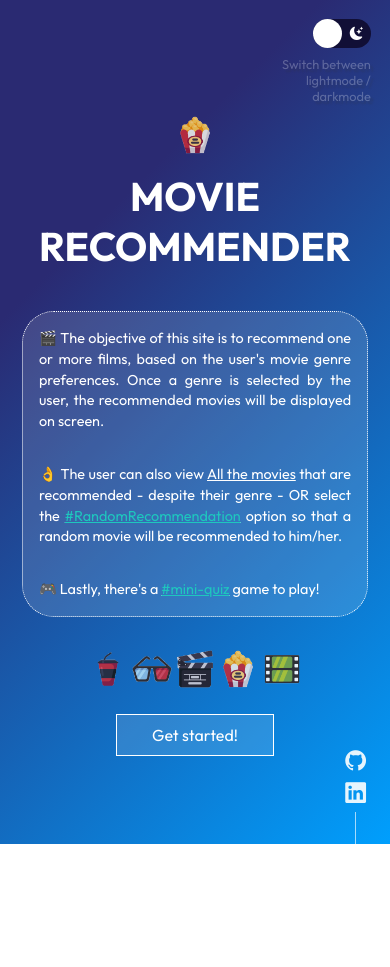
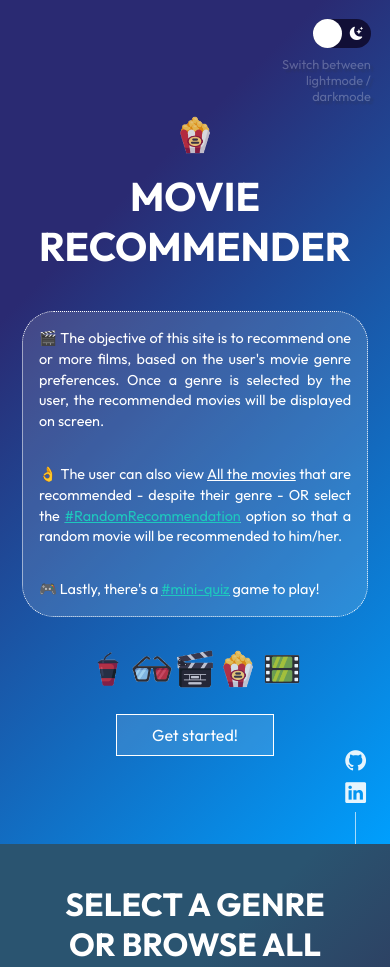
Before and after one commit to NicoScarafia/movie-recommendator, a website: page index.html in a window 390 px wide. Shown: the top 967 px of the page. Before the commit the page ends 844 px from the top, so only its background shows below. Drawn offline with nearby package versions, Linux system fonts and the light colour scheme; a web font is replaced by a local one.

Commit message:
Changed the scroll snap align in mobile

```diff
--- a/scss/style.scss
+++ b/scss/style.scss
@@ -47,6 +47,25 @@ p {
 }
 
 
+// MEDIA QUERIES MOBILE
+
+@media all and (max-width:576px) {
+
+    .container {
+        scroll-snap-type: unset; //proximity / mandatory
+        overflow-y: scroll;
+        min-height: 100vh;
+        height: auto;
+
+        section {
+            min-height: 100vh;
+            scroll-snap-align: unset;
+        }
+    }
+
+}
+
+
 
 
 //--------------------------------------------------------------
```
Also changed, not shown: css/style.css, 1 other file.
